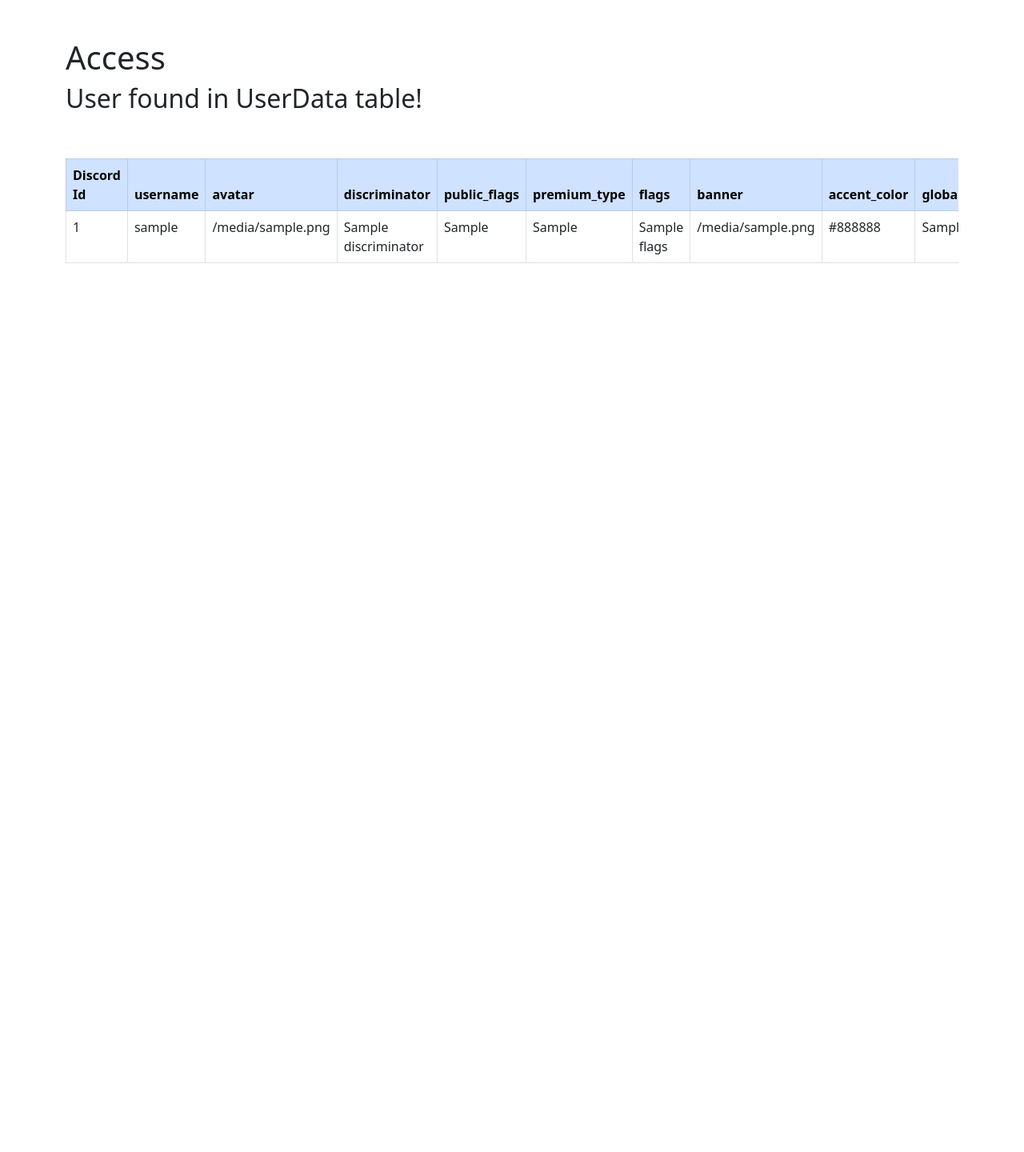
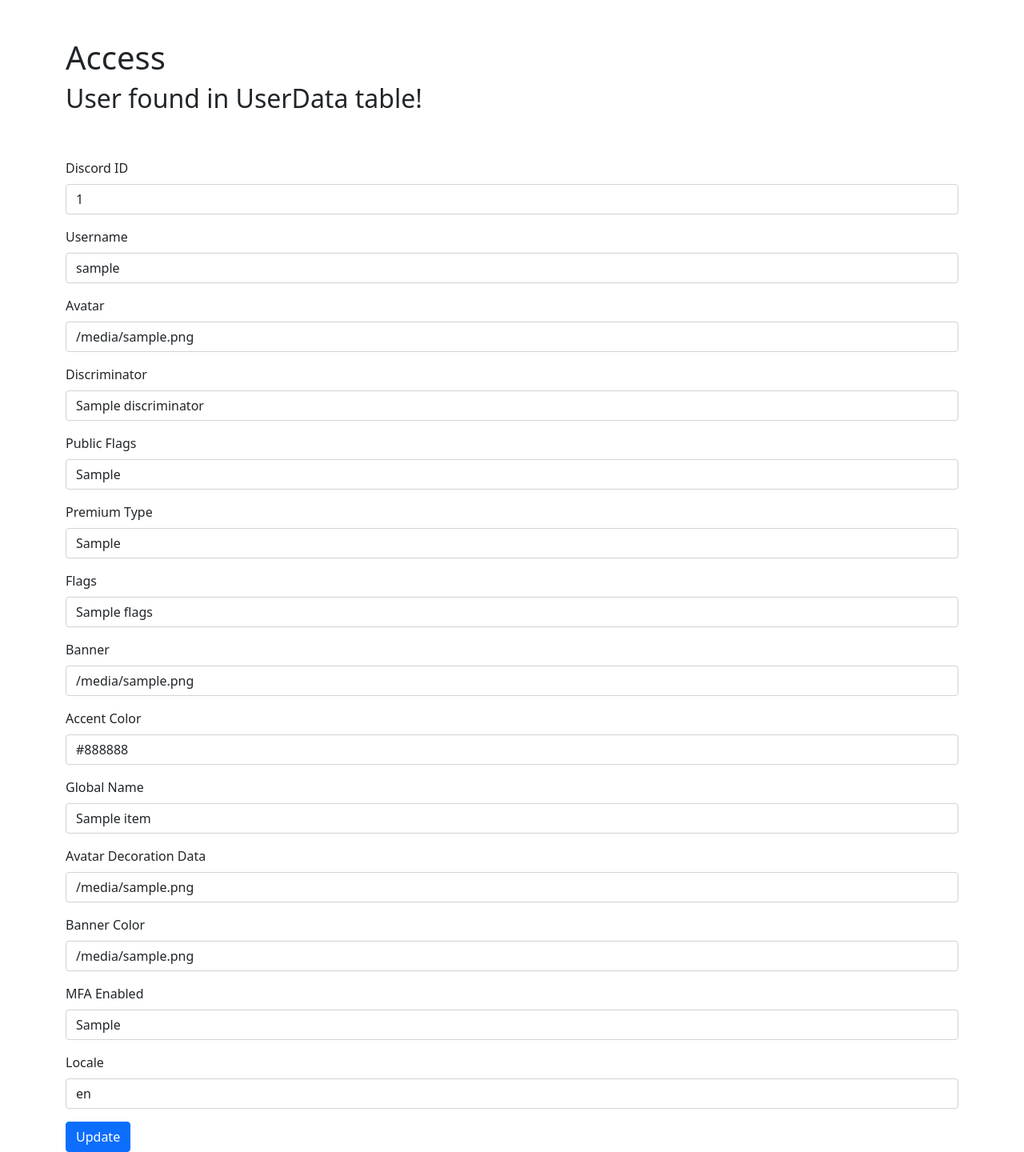
Before and after one commit to RPLaine/django-discord-authentication, a Django app: page /oauth2/discord/login/redirect in a window 1280 px wide. Shown: the whole page at 80% size. Before the commit the page ends 329 px from the top, so only its background shows below. Run offline with Django 4.2, Linux system fonts and the light colour scheme; tables that the repository leaves empty hold one stand-in row (values such as "Sample post"); a database or web service that is not in the repository returns one stand-in record (values such as "Sample title"); data that the repository does not hold is empty.

Commit message:
Changed information table to a form

```diff
--- a/demoproject/demoproject/urls.py
+++ b/demoproject/demoproject/urls.py
@@ -21,6 +21,6 @@ from django.shortcuts import redirect
 urlpatterns = [
     path('', lambda req: redirect("oauth2/mpassid/")),
     path('admin/', admin.site.urls),
-    path('oauth2/discord/', include('discordlogin.urls')),
-    path('oauth2/mpassid/', include('mpassidlogin.urls')),
+    path('oauth2/discord/', include(('discordlogin.urls', 'discord'), namespace='discord')),
+    path('oauth2/mpassid/', include(('mpassidlogin.urls', 'mpassid'), namespace='mpassid')),
 ]
--- a/demoproject/discordlogin/templates/discordlogin/access.html
+++ b/demoproject/discordlogin/templates/discordlogin/access.html
@@ -18,46 +18,67 @@
         </div>
         <div class="row">
             <div class="col-12">
-                <div class="table-responsive">
-                    <table class="table table-bordered">
-                        <thead>
-                            <tr class="table-primary">
-                                <th scope="col">Discord Id</th>
-                                <th scope="col">username</th>
-                                <th scope="col">avatar</th>
-                                <th scope="col">discriminator</th>
-                                <th scope="col">public_flags</th>
-                                <th scope="col">premium_type</th>
-                                <th scope="col">flags</th>
-                                <th scope="col">banner</th>
-                                <th scope="col">accent_color</th>
-                                <th scope="col">global_name</th>
-                                <th scope="col">avatar_decoration_data</th>
-                                <th scope="col">banner_color</th>
-                                <th scope="col">mfa_enabled</th>
-                                <th scope="col">locale</th>
-                            </tr>
-                        </thead>
-                        <tbody>
-                            <tr>
-                                <td>{{user.id}}</td>
-                                <td>{{user.username}}</td>
-                                <td>{{user.avatar}}</td>
-                                <td>{{user.discriminator}}</td>
-                                <td>{{user.public_flags}}</td>
-                                <td>{{user.premium_type}}</td>
-                                <td>{{user.flags}}</td>
-                                <td>{{user.banner}}</td>
-                                <td>{{user.accent_color}}</td>
-                                <td>{{user.global_name}}</td>
-                                <td>{{user.avatar_decoration_data}}</td>
-                                <td>{{user.banner_color}}</td>
-                                <td>{{user.mfa_enabled}}</td>
-                                <td>{{user.locale}}</td>
-                            </tr>
-                        </tbody>
-                    </table>
-                </div>
+                <form method="POST" action="{% url 'discord:access' %}">
+                    {% csrf_token %}
+                    <div class="mb-3">
+                        <label for="discord_id" class="form-label">Discord ID</label>
+                        <input type="text" class="form-control" id="discord_id" name="discord_id" value="{{user.id}}">
+                    </div>
+                    <div class="mb-3">
+                        <label for="username" class="form-label">Username</label>
+                        <input type="text" class="form-control" id="username" name="username" value="{{user.username}}">
+                    </div>
+                    <div class="mb-3">
+                        <label for="avatar" class="form-label">Avatar</label>
+                        <input type="text" class="form-control" id="avatar" name="avatar" value="{{user.avatar}}">
+                    </div>
+                    <div class="mb-3">
+                        <label for="discriminator" class="form-label">Discriminator</label>
+                        <input type="text" class="form-control" id="discriminator" name="discriminator" value="{{user.discriminator}}">
+                    </div>
+                    <div class="mb-3">
+                        <label for="public_flags" class="form-label">Public Flags</label>
+                        <input type="text" class="form-control" id="public_flags" name="public_flags" value="{{user.public_flags}}">
+                    </div>
+                    <div class="mb-3">
+                        <label for="premium_type" class="form-label">Premium Type</label>
+                        <input type="text" class="form-control" id="premium_type" name="premium_type" value="{{user.premium_type}}">
+                    </div>
+                    <div class="mb-3">
+                        <label for="flags" class="form-label">Flags</label>
+                        <input type="text" class="form-control" id="flags" name="flags" value="{{user.flags}}">
+                    </div>
+                    <div class="mb-3">
+                        <label for="banner" class="form-label">Banner</label>
+                        <input type="text" class="form-control" id="banner" name="banner" value="{{user.banner}}">
+                    </div>
+                    <div class="mb-3">
+                        <label for="accent_color" class="form-label">Accent Color</label>
+                        <input type="text" class="form-control" id="accent_color" name="accent_color" value="{{user.accent_color}}">
+                    </div>
+                    <div class="mb-3">
+                        <label for="global_name" class="form-label">Global Name</label>
+                        <input type="text" class="form-control" id="global_name" name="global_name" value="{{user.global_name}}">
+                    </div>
+                    <div class="mb-3">
+                        <label for="avatar_decoration_data" class="form-label">Avatar Decoration Data</label>
+                        <input type="text" class="form-control" id="avatar_decoration_data" name="avatar_decoration_data" value="{{user.avatar_decoration_data}}">
+                    </div>
+                    <div class="mb-3">
+                        <label for="banner_color" class="form-label">Banner Color</label>
+                        <input type="text" class="form-control" id="banner_color" name="banner_color" value="{{user.banner_color}}">
+                    </div>
+                    <div class="mb-3">
+                        <label for="mfa_enabled" class="form-label">MFA Enabled</label>
+                        <input type="text" class="form-control" id="mfa_enabled" name="mfa_enabled" value="{{user.mfa_enabled}}">
+                    </div>
+                    <div class="mb-3">
+                        <label for="locale" class="form-label">Locale</label>
+                        <input type="text" class="form-control" id="locale" name="locale" value="{{user.locale}}">
+                    </div>
+
+                    <button type="submit" class="btn btn-primary">Update</button>
+                </form>
             </div>
         </div>
     </div>
```
